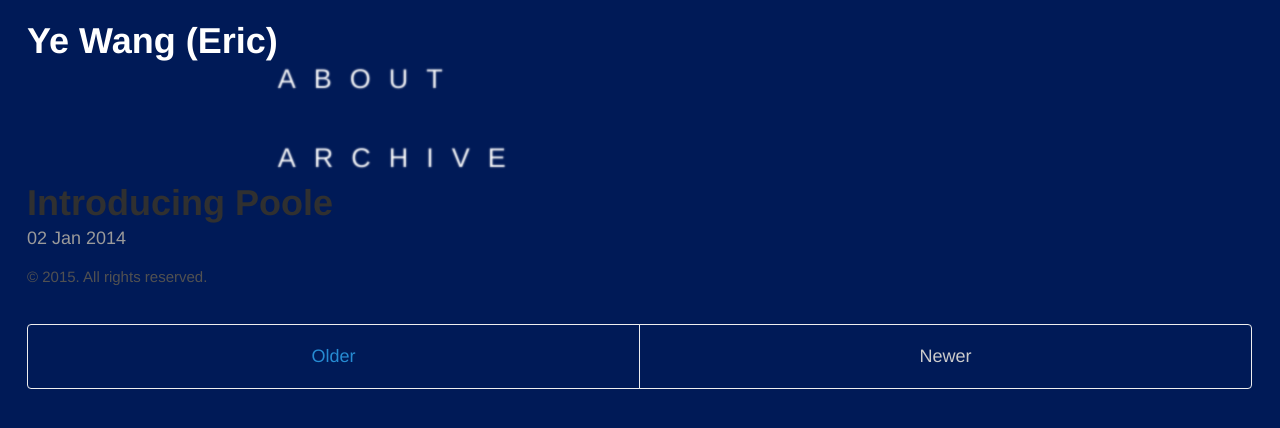
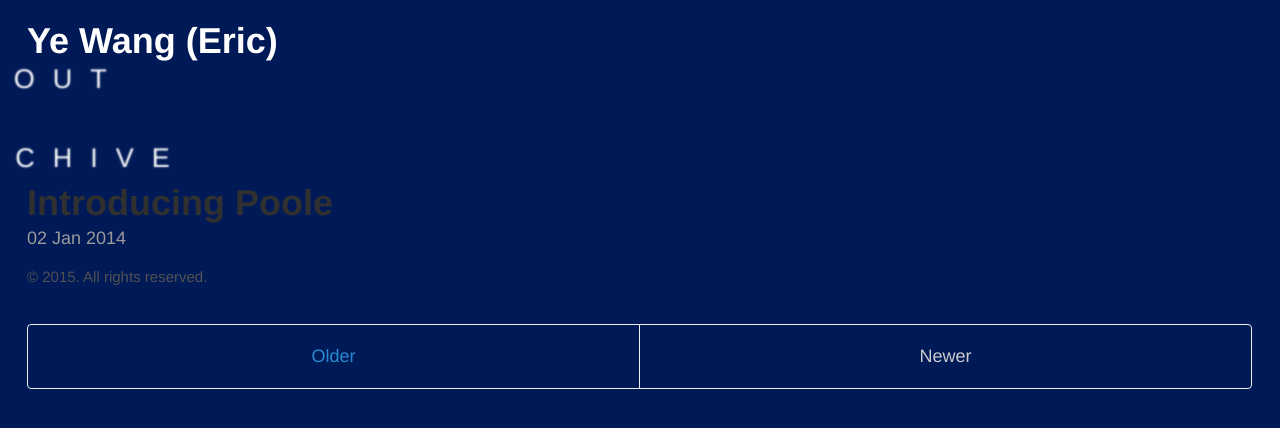
Before and after one commit to ericyewang/ericyewang.github.io, a Jekyll site: the page built from index.html, in a window 1280 px wide. Shown: the top 428 px of the page. Built offline with Jekyll 4.4.1, drawn with Linux system fonts in a browser that asks for light colours; the list of posts is cut into pages by our own code.

Commit message:
Update _masthead.scss

```diff
--- a/_sass/_masthead.scss
+++ b/_sass/_masthead.scss
@@ -19,7 +19,8 @@
   	color: #fff;
   }
   span {
-  	float: right;
+  	position: absolute;
+  	right: 5rem;
   }
   span a {
     color: transparent;
```
